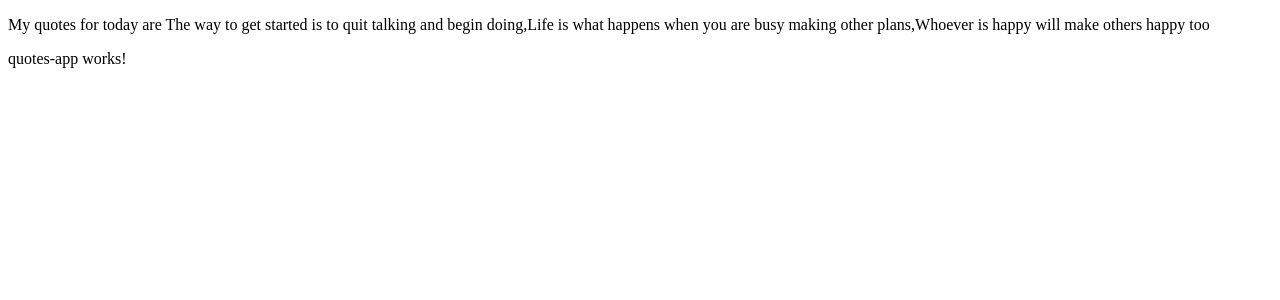
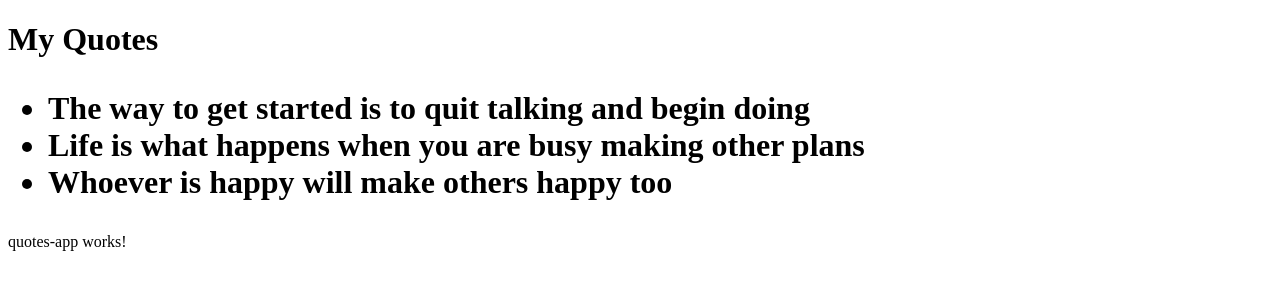
Before and after one commit to kibuchi-muchai/quote-app, an Angular app: page / in a window 1280 px wide. Shown: the top 300 px of the page. Built offline with nearby package versions, Linux system fonts and the light colour scheme.

Commit message:
created an unordered list

```diff
--- a/src/app/app.component.html
+++ b/src/app/app.component.html
@@ -1,7 +1,12 @@
 <div class="container">
-  <p>
-    My quotes for today are {{quote}}
-  </p>
+  <h1>My Quotes
+    <ul>
+      <li *ngFor="let quote of quote">
+        {{quote}}
+
+      </li>
+    </ul>
+  </h1>
 
 </div>
 <app-quotes-app></app-quotes-app>
```
